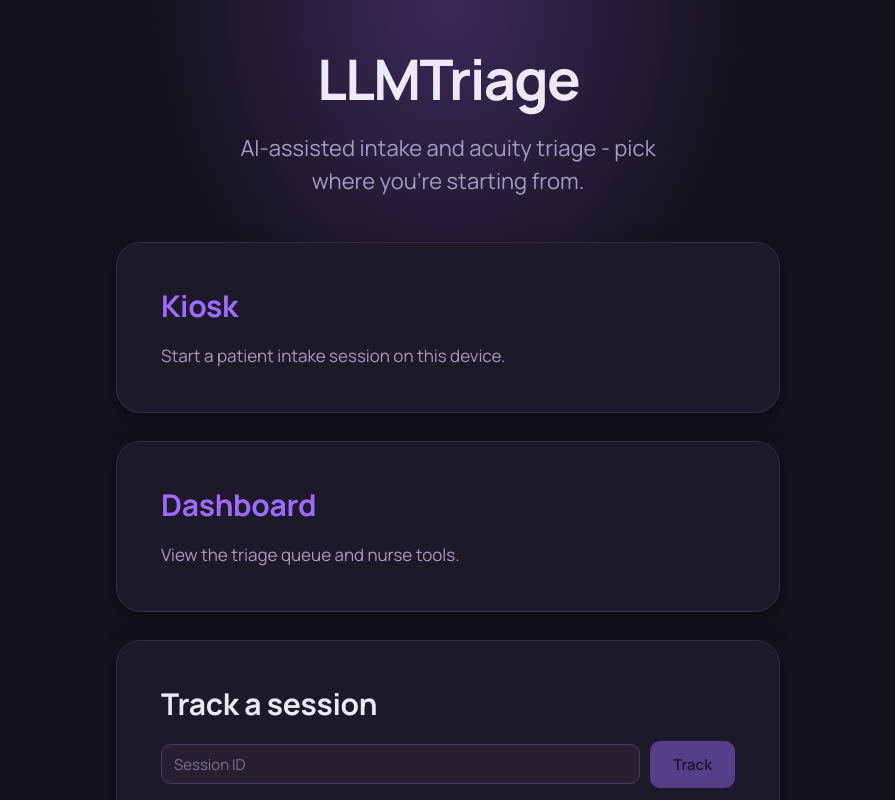
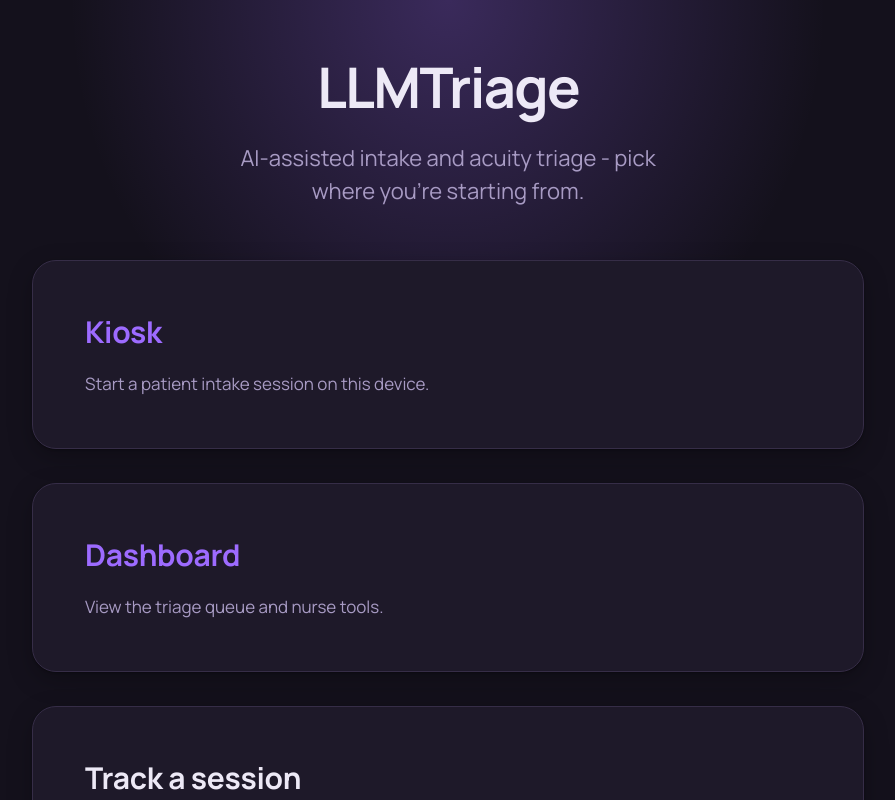
Before and after one commit to Rezivann/HMH-Triage-Aide, a React (Vite) app in the folder front-end/: page / in a window 1280 px wide. Shown: the top 800 px of the page, without its empty margins (192-1087 px from the left). Built offline with nearby package versions, Linux system fonts and the light colour scheme.

Commit message:
Reformatting front end

```diff
--- a/front-end/src/shared/styles/theme.css
+++ b/front-end/src/shared/styles/theme.css
@@ -56,11 +56,11 @@
   --text-3xl: 3.5rem;
 
   --space-1: 0.25rem;
-  --space-2: 0.625rem;
-  --space-3: 1.125rem;
-  --space-4: 1.75rem;
-  --space-5: 2.75rem;
-  --space-6: 4.5rem;
+  --space-2: 0.75rem;
+  --space-3: 1.25rem;
+  --space-4: 2.125rem;
+  --space-5: 3.25rem;
+  --space-6: 5rem;
 
   --radius-sm: 10px;
   --radius-md: 16px;
@@ -166,7 +166,7 @@ button {
   background: transparent;
   border: 1px solid var(--color-border-strong);
   border-radius: var(--radius-sm);
-  padding: 0.75rem 1.375rem;
+  padding: 0.9rem 1.625rem;
   cursor: pointer;
   transition: border-color 0.15s ease, background-color 0.15s ease, color 0.15s ease;
 }
@@ -202,7 +202,7 @@ textarea {
   background: var(--color-surface-2);
   border: 1px solid var(--color-border-strong);
   border-radius: var(--radius-sm);
-  padding: 0.55rem 0.75rem;
+  padding: 0.75rem 1rem;
 }
 
 input::placeholder,
@@ -311,7 +311,7 @@ video {
    left-aligned and wider (table/data-dense), not centered - different
    mediums get different layout, not the same shell reused everywhere. */
 .shell {
-  max-width: 720px;
+  max-width: 900px;
   margin: 0 auto;
   min-height: 100vh;
   padding: var(--space-6) var(--space-4);
@@ -321,7 +321,7 @@ video {
 }
 
 .shell--wide {
-  max-width: 1200px;
+  max-width: 1440px;
   margin: 0;
   align-items: stretch;
 }
```
